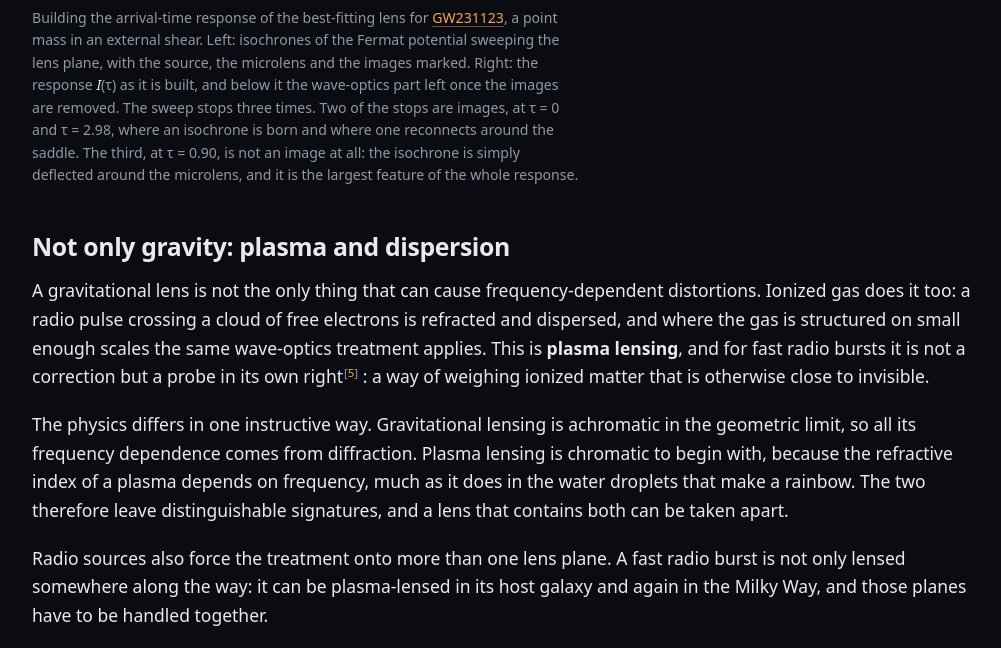
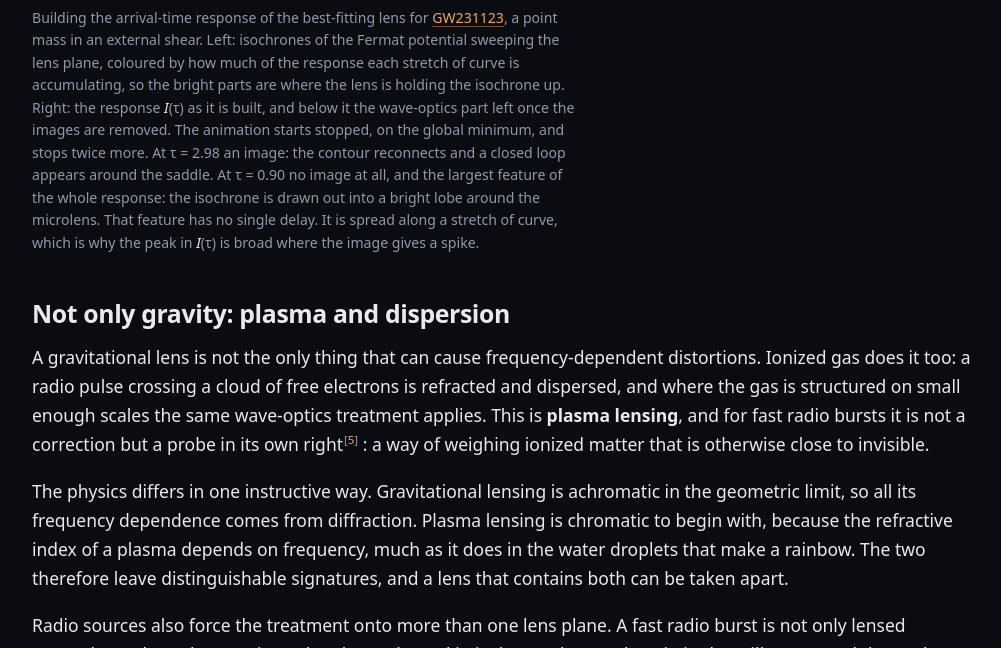
Before and after one commit to glow-astro/website, a Jekyll site: the page built from wave-optics.html, in a window 1280 px wide and 900 px high, scrolled down 4045 px, cut to the strip 252-900 px from the top of the window. Shown: the whole strip, without its empty margins (128-1129 px from the left). Built offline with Jekyll 4.4.1, drawn with Linux system fonts in a browser that asks for light colours.

Commit message:
Re-render the wave-optics feature figure, and say what the colour means
Follows the generator changes in the GW231123 repo. The animation now opens
stopped on the global minimum, holds on the frame where I(tau) actually peaks
at the saddle, closes the small contour around it, keeps the lens plane fixed
while the isochrones grow out of frame, and colours the live isochrone by the
integrand of the contour integral.

The caption is rewritten around that last one, because it answers something
the previous version left standing: a WOLF has no single delay. The colour is
what shows why. At tau = 0.90 the isochrone is bright along the whole lobe the
microlens draws out of it, so the contribution is spread along a stretch of
curve, and that is why the peak in I(tau) is broad where an image gives a
spike. The alt text says the same for a reader who cannot see it.

Co-Authored-By: Claude Opus 5 (1M context) <noreply@anthropic.com>
Claude-Session: https://claude.ai/code/session_01L7GT62S61eYxRuSFTmWGfu

```diff
--- a/wave-optics.html
+++ b/wave-optics.html
@@ -216,17 +216,21 @@ sections:
     Building the arrival-time response of the best-fitting lens for
     <a href="https://inspirehep.net/arxiv/2512.17631" rel="noopener">GW231123</a>,
     a point mass in an external shear. Left: isochrones of the Fermat potential
-    sweeping the lens plane, with the source, the microlens and the images
-    marked. Right: the response <em>I</em>(τ) as it is built, and below it the
-    wave-optics part left once the images are removed. The sweep stops three
-    times. Two of the stops are images, at τ = 0 and τ = 2.98, where an
-    isochrone is born and where one reconnects around the saddle. The third,
-    at τ = 0.90, is not an image at all: the isochrone is simply deflected
-    around the microlens, and it is the largest feature of the whole response.
+    sweeping the lens plane, coloured by how much of the response each stretch
+    of curve is accumulating, so the bright parts are where the lens is holding
+    the isochrone up. Right: the response <em>I</em>(τ) as it is built, and
+    below it the wave-optics part left once the images are removed. The
+    animation starts stopped, on the global minimum, and stops twice more. At
+    τ = 2.98 an image: the contour reconnects and a closed loop appears around
+    the saddle. At τ = 0.90 no image at all, and the largest feature of the
+    whole response: the isochrone is drawn out into a bright lobe around the
+    microlens. That feature has no single delay. It is spread along a stretch
+    of curve, which is why the peak in <em>I</em>(τ) is broad where the image
+    gives a spike.
   {%- endcapture -%}
   {% include figure-ondemand.html
              stem="wave-optics-feature" width="1560" height="520"
-             alt="Animation: curves of constant arrival time expand across the lens plane from the first image. As they grow, the arrival-time response is drawn beside them. The sweep pauses three times: twice where an image forms and a new curve appears or reconnects, and once where the curve is merely deflected around the microlens and the response shows a broad peak with no image behind it."
+             alt="Animation: curves of constant arrival time expand across the lens plane from the first image, brightening where they contribute most to the response. As they grow, the arrival-time response is drawn beside them. The animation begins stopped on the global minimum and pauses twice more: once where a curve reconnects around a second image, and once where the curve is merely drawn out into a bright lobe around the microlens and the response shows a broad peak with no image behind it."
              caption=wolf_caption %}
 </section>
 
```
Also changed, not shown: media/wave-optics-feature_still.png, 1 other file.
